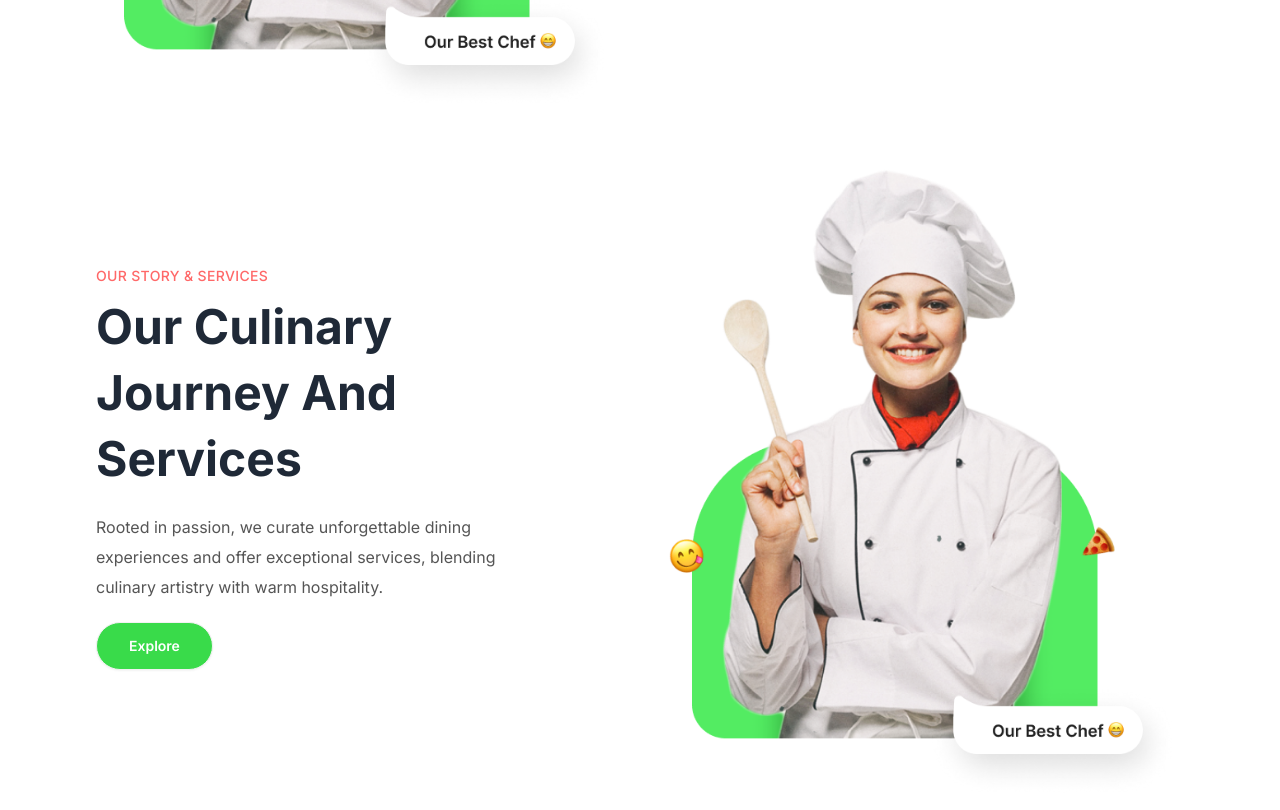
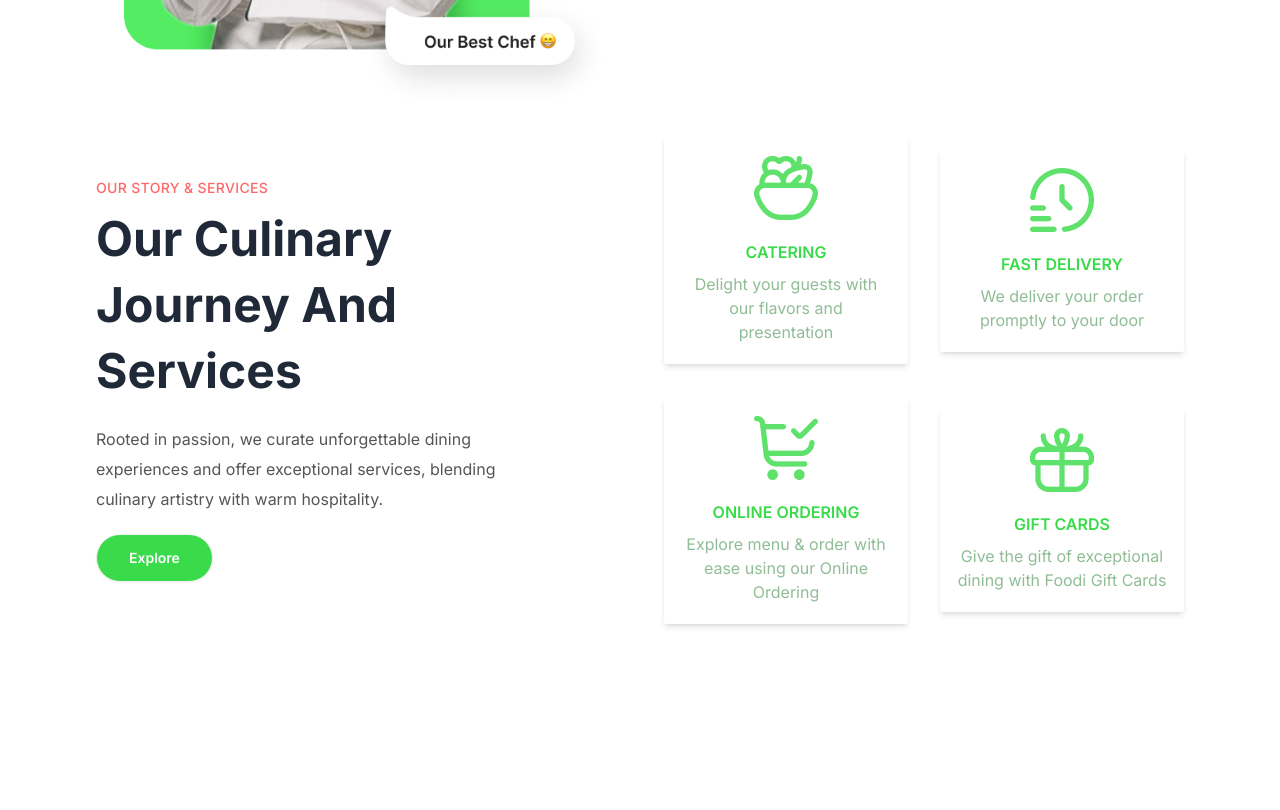
Before and after one commit to Nadeesha-Tennakoon/FOODI-APP, a React (Vite) app in the folder foodi-client/: page / in a window 1280 px wide. Shown: the part 2900-3710 px from the top of the page. After the commit the page ends 3548 px from the top, so only its background shows below. Built offline with nearby package versions, Linux system fonts and the light colour scheme.

Commit message:
Complete Our services part

```diff
--- a/foodi-client/src/pages/home/OurServices.jsx
+++ b/foodi-client/src/pages/home/OurServices.jsx
@@ -1,4 +1,31 @@
 import React from "react";
+
+const serviceLists = [
+  {
+    id: 1,
+    title: "CATERING",
+    des: "Delight your guests with our flavors and  presentation",
+    image: "/images/home/services/icon1.png",
+  },
+  {
+    id: 2,
+    title: "FAST DELIVERY",
+    des: "We deliver your order promptly to your door",
+    image: "/images/home/services/icon2.png",
+  },
+  {
+    id: 3,
+    title: "ONLINE ORDERING",
+    des: "Explore menu & order with ease using our Online Ordering ",
+    image: "/images/home/services/icon3.png",
+  },
+  {
+    id: 4,
+    title: "GIFT CARDS",
+    des: "Give the gift of exceptional dining with Foodi Gift Cards",
+    image: "/images/home/services/icon4.png",
+  },
+];
 
 const OurServices = () => {
   return (
@@ -23,7 +50,18 @@ const OurServices = () => {
 
         {/* images */}
         <div className="md:w-1/2">
-          <img src="/images/home/testimonials/testimonials.png" alt="" />
+          <div className="grid sm:grid-cols-2 grid-cols-1 gap-8 items-center">
+            {serviceLists.map((service) => (
+              <div
+                key={service.id}
+                className="shadow-md rounded-sm py-5 px-4 text-center space-y-2 text-green cursor-pointer hover:border-indigo-600 transition-all duration-200 hover:border"
+              >
+                <img src={service.image} alt="" className="mx-auto" />
+                <h5 className="pt-3 font-semibold">{service.title}</h5>
+                <p className="text-[#90BD95]">{service.des}</p>
+              </div>
+            ))}
+          </div>
         </div>
       </div>
     </div>
```
